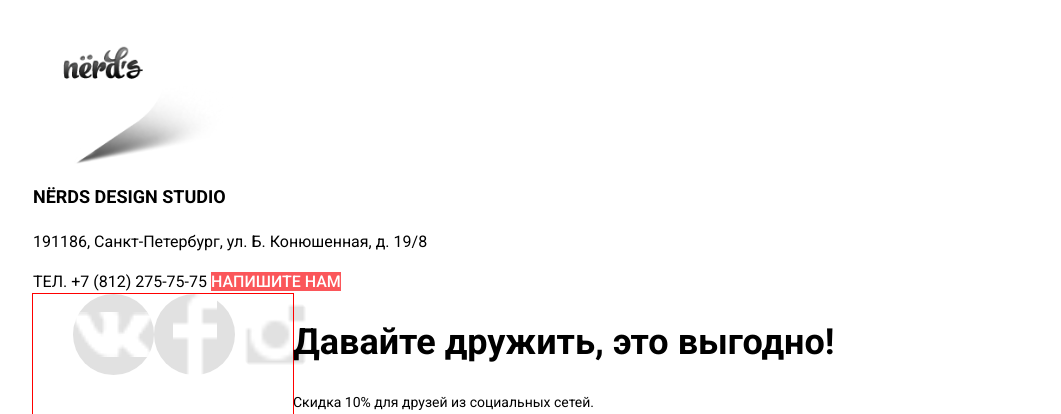
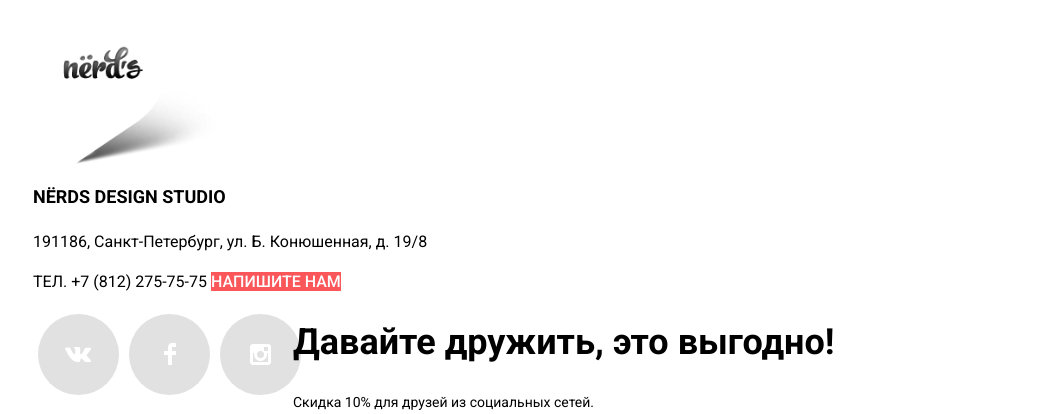
Before and after one commit to Akie95010/1488419-nerds-29, a plain HTML site: page index.html in a window 1280 px wide. Shown: the part 1328-1742 px from the top of the page, without its empty margins (7-1068 px from the left). Drawn offline with Linux system fonts and the light colour scheme.

Commit message:
flex index 2

```diff
--- a/css/style.css
+++ b/css/style.css
@@ -210,19 +210,7 @@ font-size: 16px;
 .partners a:active {
   opacity:0.3;
 }
-.social a{
-  background-color: var(--light-gray);
-  color: var(--basic-white);
-}
-.social a:hover{
-  background-color: var(--dark-pink);
-  color: var(--basic-white);
-}
-.social a:active{
-  background-color: var(--extra-dark-pink);
-  opacity: 0.3;
-  color: var(--basic-white);
-}
+
 .send {
   color: var(--basic-white);
   background-color: var(--basic-pink);
@@ -452,40 +440,53 @@ font-size: 14px;
   display: grid;
   grid-template-columns: 260px auto;
 }
+.social a{
+  background-color: var(--light-gray);
+  color: var(--basic-white);
+  display: block;
+  width: 81px;
+  height: 81px;
+  background-repeat: no-repeat;
+  background-size: 30px contain;
+  border-radius: 50%;
+  background-position:center;
+}
+.social a:hover{
+  background-color: var(--dark-pink);
+  color: var(--basic-white);
+}
+.social a:active{
+  background-color: var(--extra-dark-pink);
+  opacity: 0.3;
+  color: var(--basic-white);
+}
 .social ul {
   margin: 0;
   list-style: none;
   display: flex;
-  outline: 1px solid red;
   justify-content: space-around;
   justify-content: start;
+  padding: 0;
+  padding-top: 20px;
+
 }
-.social a {
-  display: block;
-  width: 81px;
-  height: 81px;
+.social li {
+  padding-right: 5px;
+  padding-left: 5px;
 }
-.VK {
+.vk {
   background-image: url(../img/vk-icon.png);
   background-color: var(--basic-gray);
-  background-repeat: no-repeat;
-  background-size: contain;
-  border-radius: 50%;
-  background-position:center;
+
+
 }
-.Facebook {
+.facebook {
   background-image: url(../img/fb-icon.png);
   background-color: var(--basic-gray);
-  background-repeat: no-repeat;
-  background-size: contain;
-  border-radius: 50%;
-  background-position:center;
+
 }
-.Instagram {
+.instagram {
   background-image: url(../img/insta-icon.png);
   background-color: var(--basic-gray);
-  background-repeat: no-repeat;
-  background-size: contain;
-  border-radius: 50%;
-  background-position:center;
+
 }
--- a/index.html
+++ b/index.html
@@ -155,9 +155,9 @@
   <div class="footer-container">
     <section class="social">
       <ul>
-        <li> <a class="VK" href=""></a></li>
-        <li> <a class="Facebook" href=""></a></li>
-        <li ><a class="Instagram" href=""></a></li>
+        <li> <a class="vk" href=""></a></li>
+        <li> <a class="facebook" href=""></a></li>
+        <li ><a class="instagram" href=""></a></li>
       </ul>
 
         <div class="last-promo">
```
